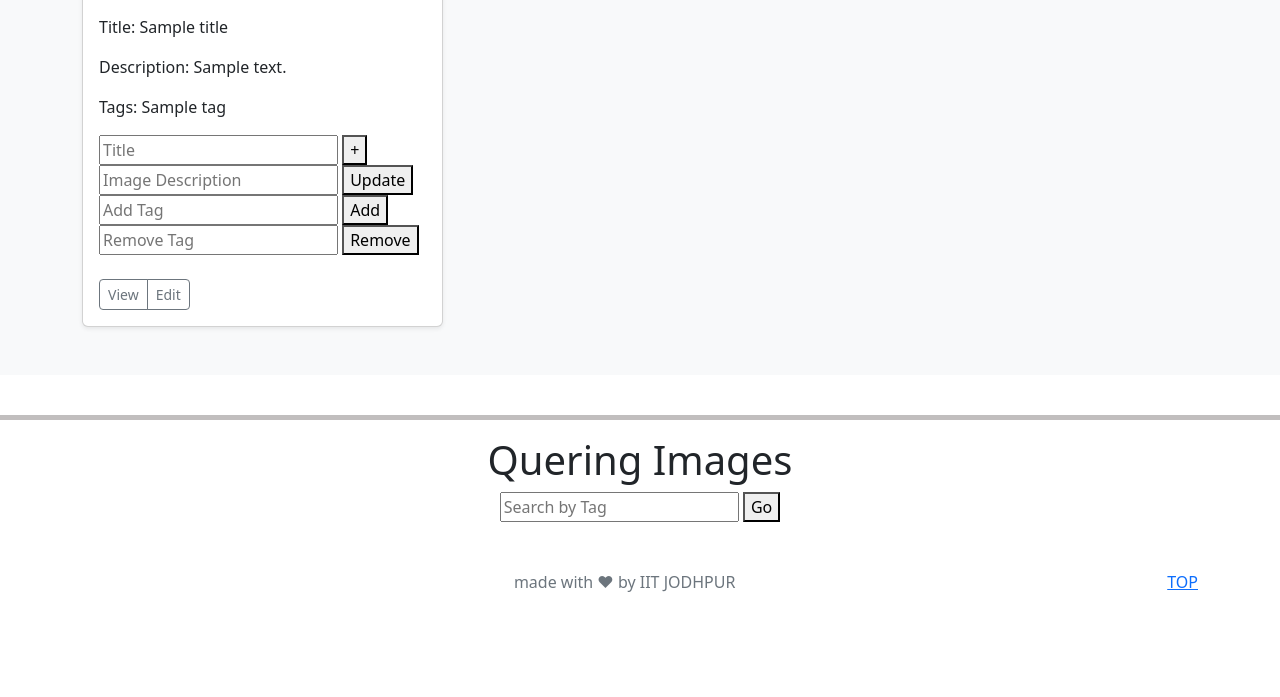
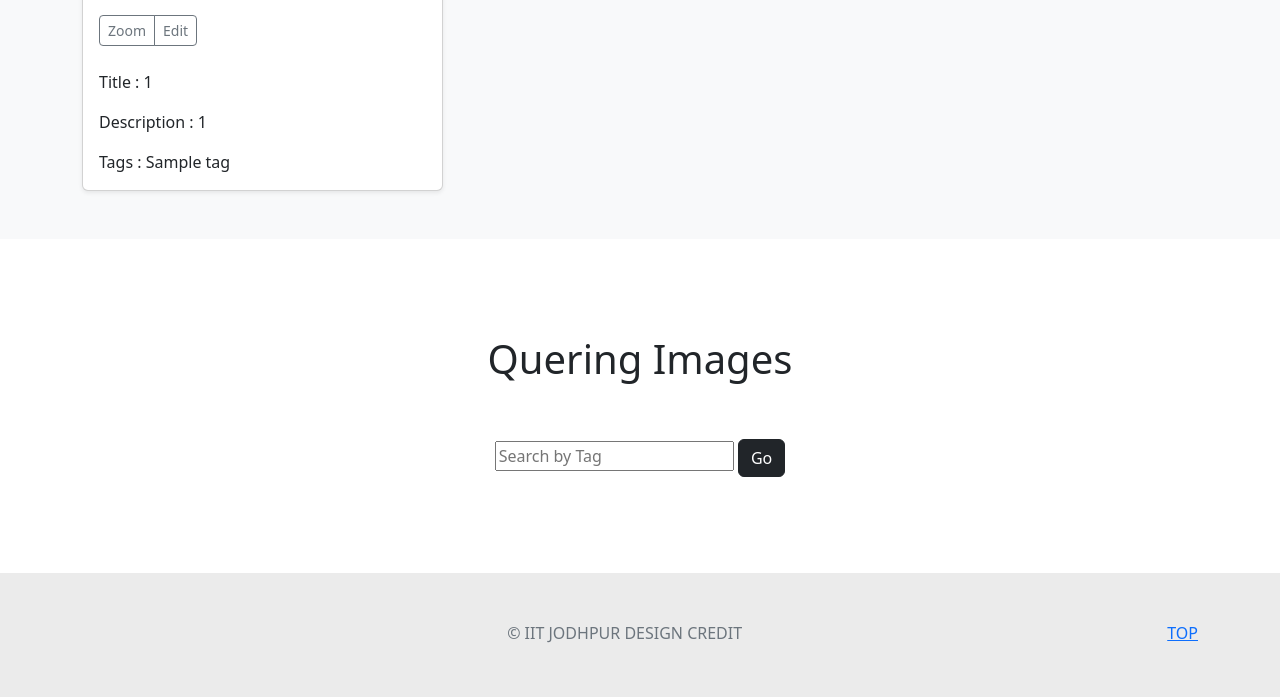
Before and after one commit to shubhamByte/Image_Tagging_and_Retrival, a Flask app: template templates/index.html in a window 1280 px wide. Shown: the part 695-1392 px from the top of the page. Before the commit the page ends 1287 px from the top, so only its background shows below. Run offline with Flask 2, Linux system fonts and the light colour scheme; the template is opened without the code that fills it: most values are stand-ins (such as "Sample title", 1, 10 or a date in 2020).

Commit message:
first card only zooms in

```diff
--- a/templates/index.html
+++ b/templates/index.html
@@ -7,6 +7,12 @@
      <!-- BOOTSTRAP CDN -->
      <link href="https://cdn.jsdelivr.net/npm/bootstrap@5.2.0-beta1/dist/css/bootstrap.min.css" rel="stylesheet"
      integrity="sha384-0evHe/X+R7YkIZDRvuzKMRqM+OrBnVFBL6DOitfPri4tjfHxaWutUpFmBp4vmVor" crossorigin="anonymous">
+
+     <!-- custom css  -->
+     <link rel= "stylesheet" type= "text/css" href= "{{ url_for('static',filename='css/styles.css') }}">
+
+     <!-- Jquery cdn -->
+     <script src="https://ajax.googleapis.com/ajax/libs/jquery/3.6.0/jquery.min.js"></script>
 
 </head>
 
@@ -69,23 +75,26 @@
 
                 {% for image_name in image_names %}
                 <div class="col">
-                    <div class="card shadow-sm">
-                        <svg class="bd-placeholder-img card-img-top" width="100%" height="225"
-                            xmlns="http://www.w3.org/2000/svg" role="img" preserveAspectRatio="xMidYMid slice"
-                            focusable="false">
-                            <title>Placeholder</title>
-                            <rect width="100%" height="100%" fill="##e3dede" />
-                            <image class="bd-placeholder-img card-img-top"
-                                href=" {{url_for('send_image', filename=image_name)}}" width="100%" height="225" />
-                        </svg>
+                    <div class="card shadow-sm h-100">
+                          <image class="bd-placeholder-img card-img-top" width="100%" height="225" id = "myImg" class="bd-placeholder-img card-img-top"
+                              src ="{{url_for('send_image', filename=image_name)}}" width="100%" height="225" alt="Painting"/>
 
 
                         <div class="card-body">
-                            <p class="card-text">Title: {{title[image_names.index(image_name)]}} </p>
-                            <p class="card-text">Description: {{description[image_names.index(image_name)]}} </p>
-                            <p class="card-text">Tags: {{tags[image_names.index(image_name)]}} </p>
+                          <div class="d-flex justify-content-between align-items-center">
+                            <div class="btn-group">
 
-                            <form action="/" method="post">
+                              <button id = "view_btn" name = {{image_name}} type="button" class="btn btn-sm btn-outline-secondary ">Zoom</button>
+
+                              <button type="button" class="btn btn-sm btn-outline-secondary">Edit</button>
+                            </div>
+                          </div>
+                          <br />
+                            <p class="card-text">Title : {{title[image_names.index(image_name)][0]}} </p>
+                            <p class="card-text">Description : {{description[image_names.index(image_name)][0]}} </p>
+                            <p class="card-text">Tags : {{tags[image_names.index(image_name)]}} </p>
+
+                            <!-- <form action="/" method="post">
                                 <input type="text" name="{{image_name}}" autocomplete="off" placeholder="Title">
                                 <button type="submit" name="submit_btn" value="title">+</button>
                             </form>
@@ -103,14 +112,9 @@
                             <form action="/" method="post">
                                 <input type="text" name="{{image_name}}" autocomplete="off" placeholder="Remove Tag">
                                 <button type="submit" name="submit_btn" value="remove">Remove</button>
-                            </form>
-                            <br />
-                            <div class="d-flex justify-content-between align-items-center">
-                                <div class="btn-group">
-                                  <button type="button" class="btn btn-sm btn-outline-secondary">View</button>
-                                  <button type="button" class="btn btn-sm btn-outline-secondary">Edit</button>
-                                </div>
-                            </div>
+                            </form> -->
+
+
                         </div>
 
                     </div>
@@ -124,33 +128,69 @@
 
     <!-- ------------------------------------------------------------------ -->
     <!-- Form code for query -->
-
     <div id = "query" style = "text-align: center;">
-        <br> <hr style="height:5px;color:rgb(8, 0, 0);background-color:rgb(14, 0, 0)">
-        <h1>Quering Images</h1>
+        <br> <br> <br> <br>
+        <h1 class = "fw-light">Quering Images</h1>
+        <br> <br>
 
         <form action="/" method="post">
             <input type="text" name="queryByTag" autocomplete="off" placeholder="Search by Tag" >
-            <button type="submit">Go</button>
+            <button type="submit" class = "btn btn-dark">Go</button>
         </form>
 
+        <br> <br> <br> <br>
     </div>
 
     <!-- -------------------------------------------------------------------- -->
 </div>
 
-<footer class="text-muted py-5" style="text-align:center;">
+<footer class="text-muted py-5" style="text-align:center; background-color: rgb(235, 235, 235);">
     <div class="container">
       <p class="float-end mb-1">
         <a href="#">TOP</a>
       </p>
-      <p class="mb-1">made with ❤ by IIT JODHPUR</p>
+      <p class="mb-1">© IIT JODHPUR DESIGN CREDIT</p>
 
     </div>
 </footer>
 
+<!-- The Modal -->
+<div id="myModal" class="modal">
+  <span class="close">&times;</span>
+  <img class="modal-content" id="img01">
+  <div id="caption"></div>
+</div>
+
+<script>
+  // Get the modal
+  var modal = document.getElementById("myModal");
+  var modalImg = document.getElementById("img01");
+  var captionText = document.getElementById("caption");
+
+  // Get the image and insert it inside the modal - use its "alt" text as a caption
+
+  var img = document.getElementById("myImg");
+  var vBtn = document.getElementById("view_btn");
+  vBtn.onclick = function(){
+    modal.style.display = "block";
+    modalImg.src = img.src;
+    captionText.innerHTML = img.alt;
+  }
+
+  // Get the <span> element that closes the modal
+  var span = document.getElementsByClassName("close")[0];
+
+  // When the user clicks on <span> (x), close the modal
+  span.onclick = function() {
+    modal.style.display = "none";
+  }
+  </script>
+
+
 <script src="https://cdn.jsdelivr.net/npm/bootstrap@5.2.0-beta1/dist/js/bootstrap.bundle.min.js"
 integrity="sha384-pprn3073KE6tl6bjs2QrFaJGz5/SUsLqktiwsUTF55Jfv3qYSDhgCecCxMW52nD2"
 crossorigin="anonymous"></script>
+
+<!-- <script src="{{ url_for('static',filename='index.js') }}"> </script> -->
 </body>
 </html>
```
